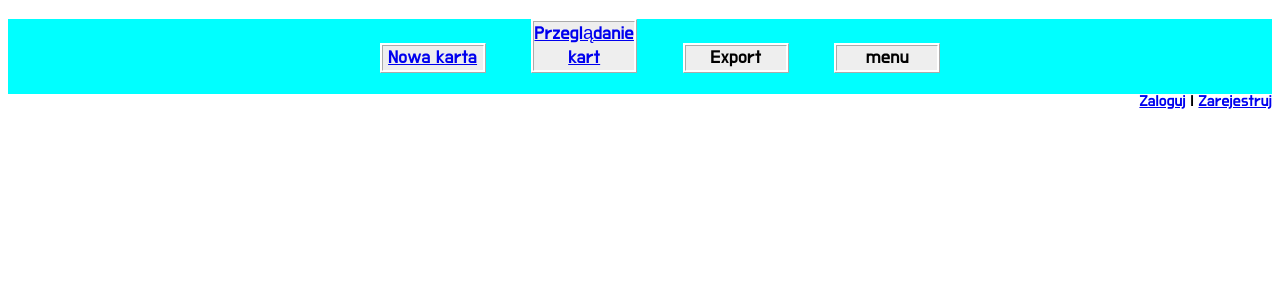
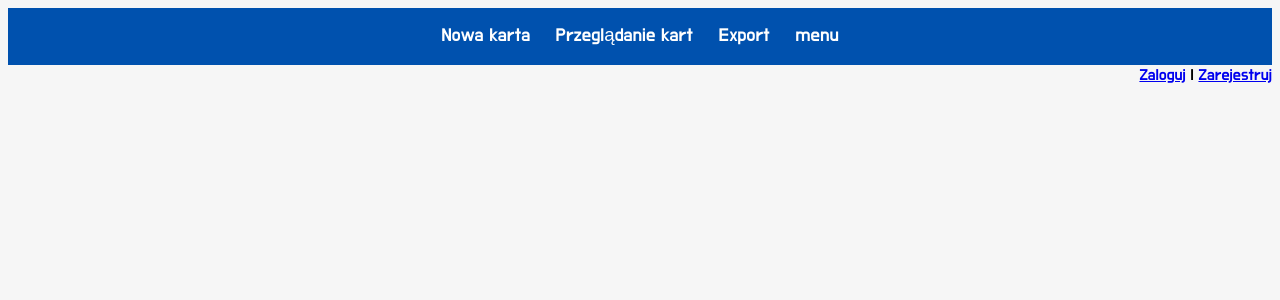
Before and after one commit to rkucmierowski/Final_Project, a Django app: template freeGEZ/templates/heritage_register/home.html in a window 1280 px wide. Shown: the top 300 px of the page. Run offline with Django 3.2, Linux system fonts and the light colour scheme; the template is opened without the code that fills it, so the values that code supplies are empty.

Commit message:
Style navbar

```diff
--- a/freeGEZ/static/heritage_register/style.css
+++ b/freeGEZ/static/heritage_register/style.css
@@ -1,16 +1,26 @@
 @import url('https://fonts.googleapis.com/css?family=Do+Hyeon|Lato');
+
+body {
+  background-color: #F6F6F6;
+}
+
+main {
+  background-color: #fff;
+  width: 257mm;
+  margin: 0 auto;
+}
 
 aside {
   float: right;
 }
 
 footer {
-  background-color: rgba(128,128,128,0.5);
+  background-color: #73A100; /*rgba(128,128,128,0.5);*/
   width: 100%;
   height: 40px;
   bottom: 0;
   left: 0;
-  right:0;
+  right: 0;
   text-align: center;
   margin: 0;
   padding: 10px;
@@ -30,24 +40,33 @@ img {
 }
 
 nav {
-  background-color: #0ff;
+  background-color: #0051AE;
   font-family: 'Do Hyeon', sans-serif;
-  height: 20mm;
+  height: 15mm;
   text-align: center;
   width: 100%;
 }
 
 .nav {
   font-size: 14pt;
-  list-style-type: none;
+  height: 100%;
+  margin: 0 auto;
+  width: 180mm;
 }
 
-.nav li {
-  background-color: #eee;
-  border: 3px ridge #fff;
+.nav a {
+  color: #fff;
   display: inline-block;
-  margin: 0 20px;
-  width:100px;
+  height: 100%;
+  line-height: 2.5em;
+  margin:0;
+  padding: 5px 10px;
+  text-decoration: none;
+}
+
+.nav a:hover {
+  background-color: #fff;
+  color: #0051AE;
 }
 
 #card-pattern {
@@ -61,6 +80,20 @@ nav {
 
 #card-pattern span, label {
   font-size: 7pt;
+}
+
+.confirm-delete-form {
+  background-color: #FB7800;
+  left: 50%;
+  padding: 20px;
+  position: fixed;
+  text-align: center;
+  top: 50%;
+  transform: translate(-50%, -50%);
+}
+
+.confirm-delete-form input {
+  display: inline-block;
 }
 
 /* Table */
--- a/freeGEZ/templates/heritage_register/home.html
+++ b/freeGEZ/templates/heritage_register/home.html
@@ -6,16 +6,16 @@
 
 {% block nav %}
   <nav>
-    <ul class="nav">
-      <li><a href="{% url 'relic' %}">Nowa karta</a></li>
-      <li><a href="{% url 'relic-details' 1 %}">Przeglądanie kart</a></li>  <!-- TODO: change 1 to first object, if exists-->
-      <li>Export</li>
+    <div class="nav">
+      <a href="{% url 'relic' %}">Nowa karta</a>
+      <a href="{% url 'relic-details' 1 %}">Przeglądanie kart</a>  <!-- TODO: change 1 to first object, if exists-->
+      <a>Export</a>
       {% if user.is_authenticated %}
-        <li>menu zalogowany</li>
+        <a>menu zalogowany</a>
       {% else %}
-        <li>menu</li>
+        <a>menu</a>
       {% endif %}
-    </ul>
+    </div>
 
     <aside>
       {% if user.is_authenticated %}
--- a/freeGEZ/templates/heritage_register/relic_details.html
+++ b/freeGEZ/templates/heritage_register/relic_details.html
@@ -53,5 +53,6 @@
     {% if next %}
       <a href="{% url 'relic-details' next %}">next</a>
     {% endif %}
+  <a href="{% url 'relic-delete' object.pk %}">X</a>
   </footer>
 {% endblock %}
```
